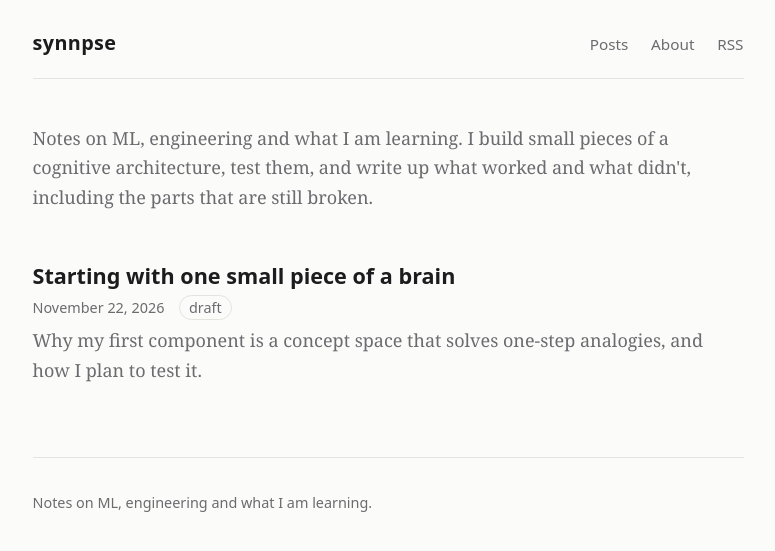
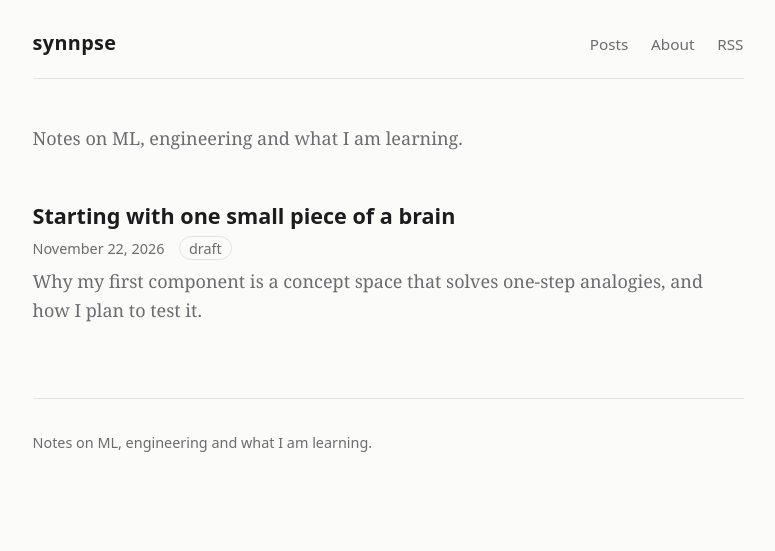
Before and after one commit to AnushaMishra/AnushaMishra.github.io, a Jekyll site: the page built from index.md, in a window 1280 px wide. Shown: the top 551 px of the page, without its empty margins (252-1027 px from the left). Built offline with Jekyll 4.4.1, drawn with Linux system fonts in a browser that asks for light colours.

Commit message:
Update intro paragraph in index.md
Simplified intro paragraph by removing extra text.

```diff
--- a/index.md
+++ b/index.md
@@ -3,7 +3,7 @@ layout: default
 title: Home
 ---
 
-<p class="intro">{{ site.tagline }} I build small pieces of a cognitive architecture, test them, and write up what worked and what didn't, including the parts that are still broken.</p>
+<p class="intro">{{ site.tagline }}</p>
 
 <ul class="post-list">
 {% for post in site.posts %}
```
